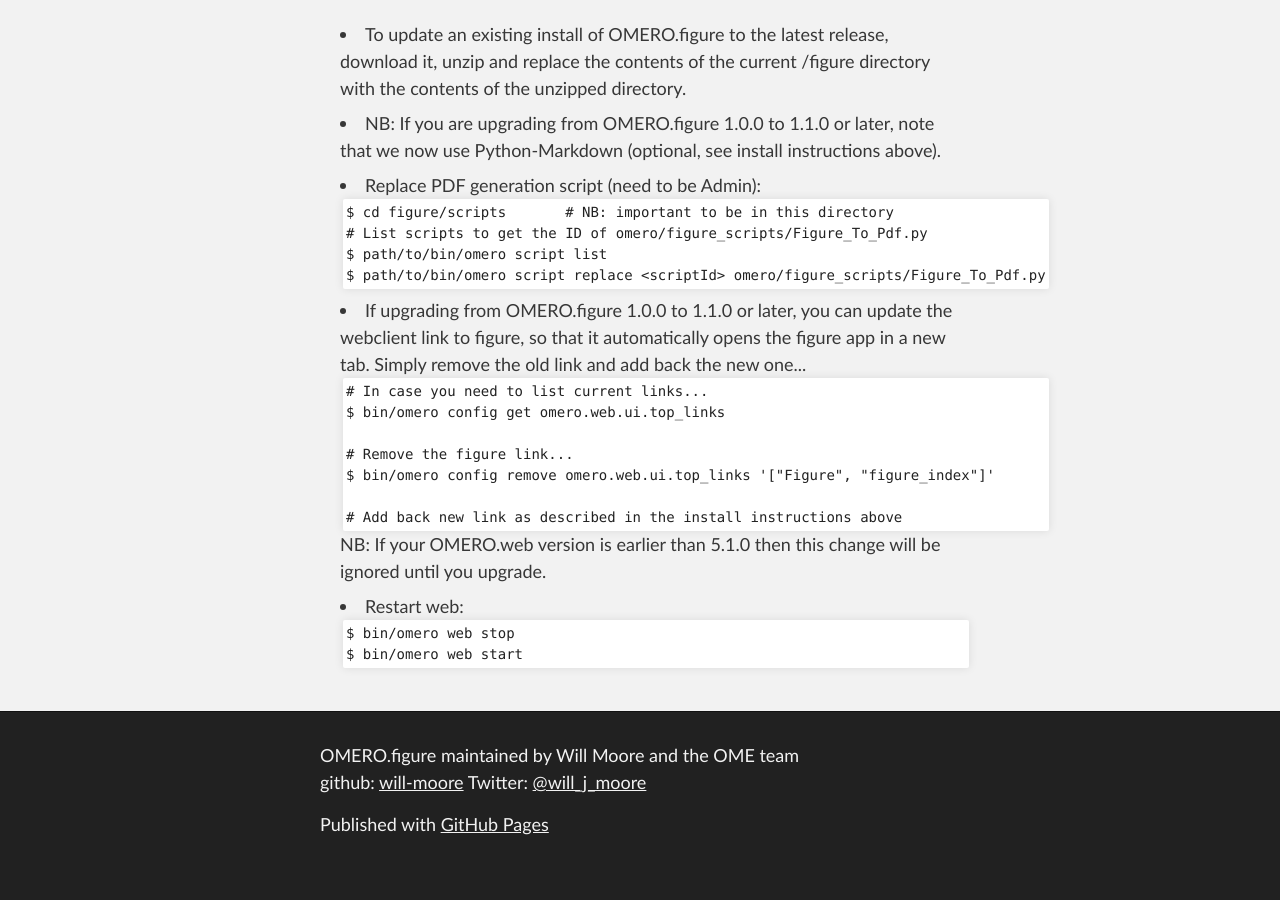
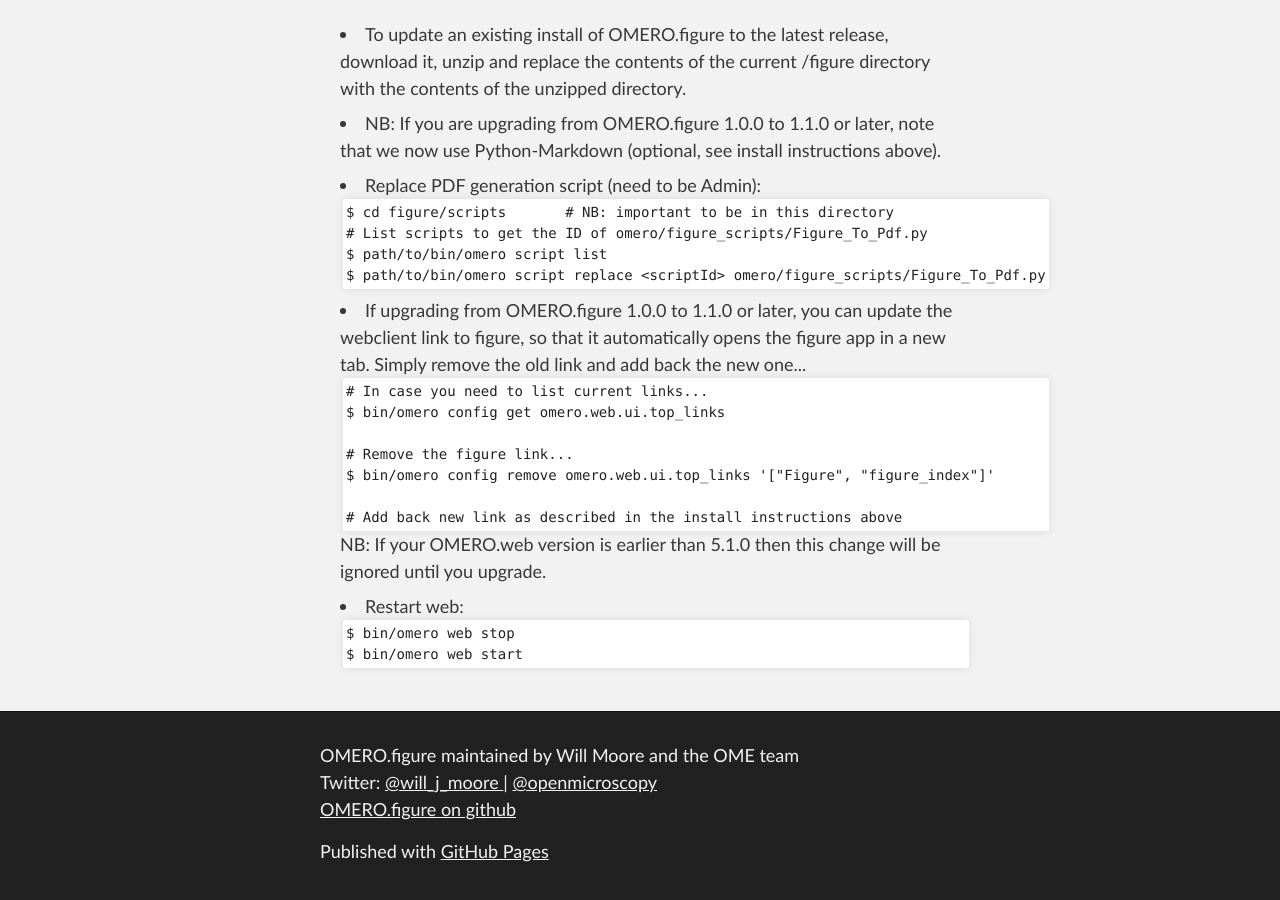
Before and after one commit to ome/omero-figure, a Jekyll site: the page built from index.html, in a window 1280 px wide and 900 px high, scrolled down 5752 px. Built offline with Jekyll 4.4.1, drawn with Linux system fonts in a browser that asks for light colours; nearby versions of some CDN libraries; Markdown is read by kramdown in place of the engine named in the settings; comment, search, counter and statistics services are not loaded; before the commit the page ends 6625 px from its top, so only the background shows below that.

Commit message:
Update links to Twitter and github

```diff
--- a/_layouts/default.html
+++ b/_layouts/default.html
@@ -117,10 +117,14 @@
         <p class="copyright">
           <!-- <span style="padding-right: 20px; position: relative; top: -5px;"> -->
             OMERO.figure maintained by Will Moore and the OME team<br>
-            github: <a href="https://github.com/will-moore">will-moore</a>
-            Twitter: <a href="https://twitter.com/will_j_moore">
+            Twitter:
+            <a href="https://twitter.com/will_j_moore">
               @will_j_moore
-            </a>
+            </a> |
+            <a href="https://twitter.com/openmicroscopy">
+              @openmicroscopy
+            </a> <br>
+            <a href="https://github.com/ome/figure">OMERO.figure on github</a>
           <!-- </span> -->
         <!-- <a href="https://twitter.com/will_j_moore" class="twitter-follow-button" data-show-count="false" data-show-screen-name="false">Follow @will_j_moore</a> -->
 <script>!function(d,s,id){var js,fjs=d.getElementsByTagName(s)[0],p=/^http:/.test(d.location)?'http':'https';if(!d.getElementById(id)){js=d.createElement(s);js.id=id;js.src=p+'://platform.twitter.com/widgets.js';fjs.parentNode.insertBefore(js,fjs);}}(document, 'script', 'twitter-wjs');</script>
```
